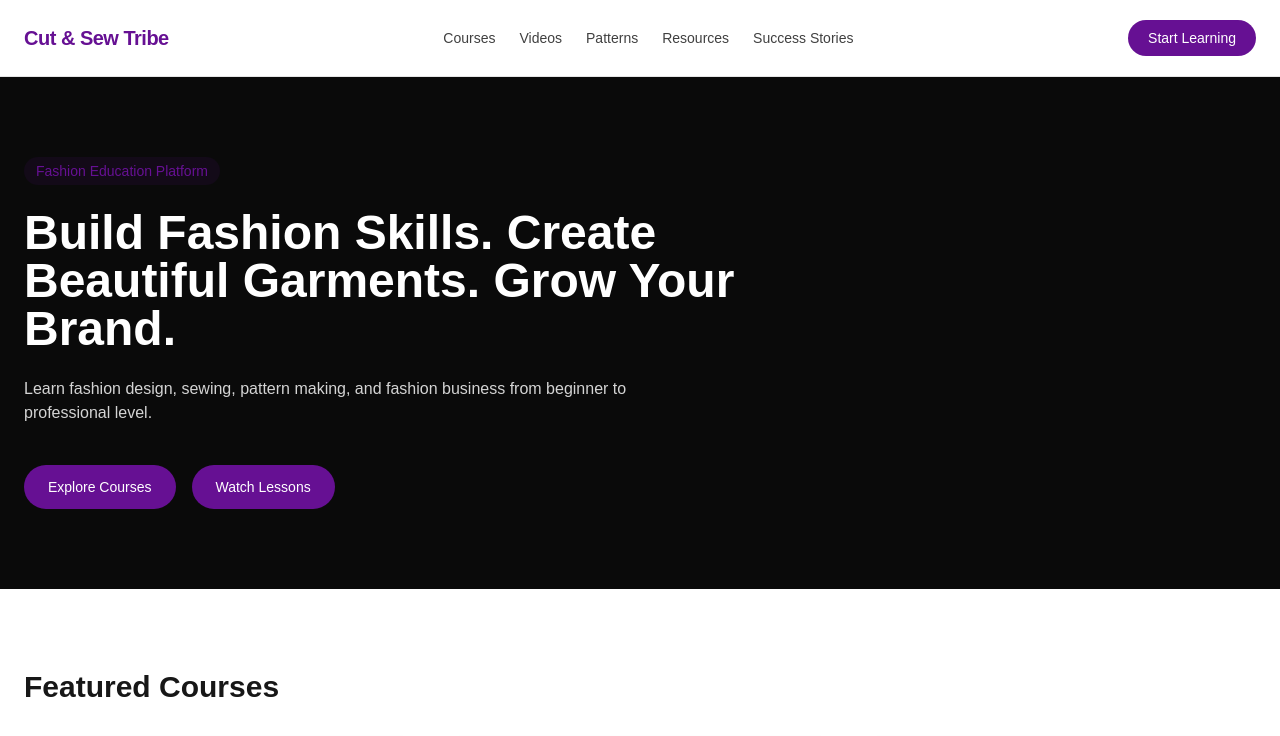
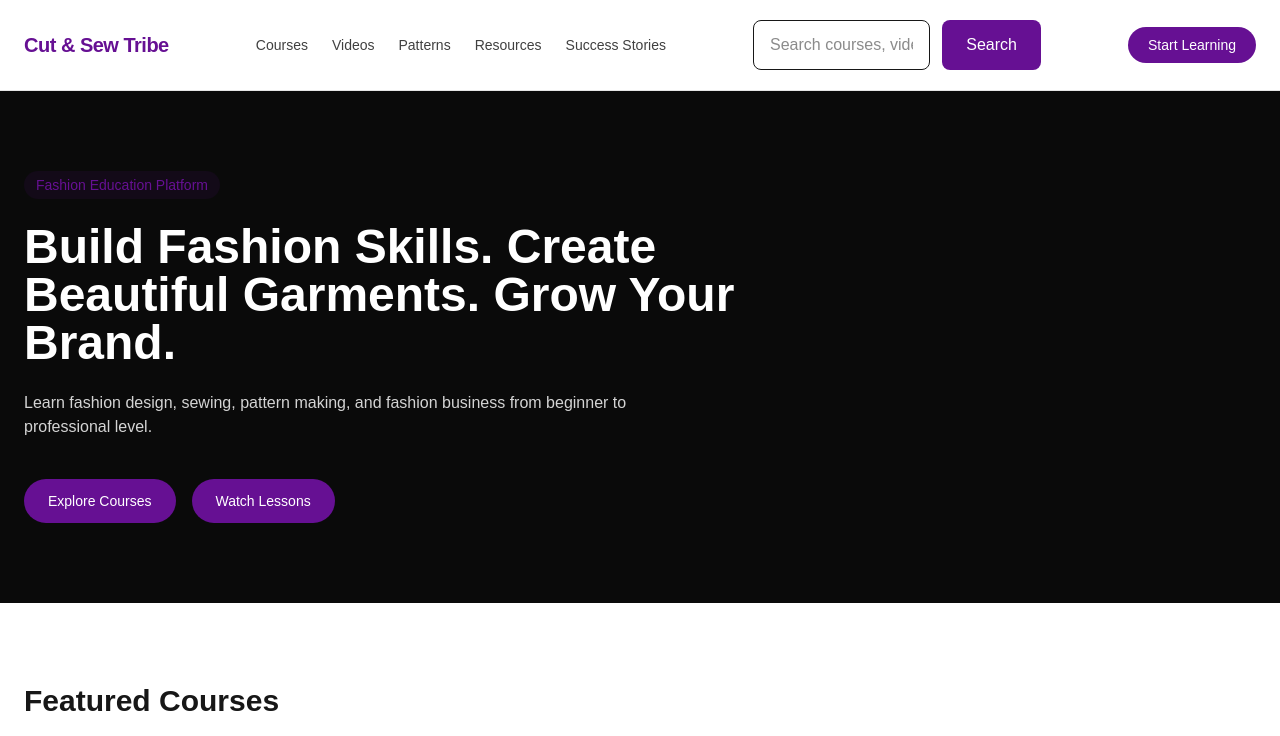
Before and after one commit to CutAndSewTribe/cut-and-sew-tribe, a Next.js app: page / in a window 1280 px wide. Shown: the top 736 px of the page. Built offline with nearby package versions, Linux system fonts and the light colour scheme.

Commit message:
Connect search bar to header

```diff
--- a/src/components/layout/Header.tsx
+++ b/src/components/layout/Header.tsx
@@ -1,4 +1,7 @@
 import Link from "next/link";
+
+import { SearchBar } from "@/components/shared";
+
 
 const navigation = [
   {
@@ -23,21 +26,27 @@ const navigation = [
   },
 ];
 
+
 export default function Header() {
   return (
     <header className="w-full border-b border-neutral-200 bg-white">
-      <div className="mx-auto flex max-w-7xl items-center justify-between px-6 py-5">
+
+      <div className="mx-auto flex max-w-7xl items-center justify-between gap-6 px-6 py-5">
+
 
         <Link
           href="/"
-          className="text-xl font-bold tracking-tight text-[#661093]"
+          className="shrink-0 text-xl font-bold tracking-tight text-[#661093]"
         >
           Cut & Sew Tribe
         </Link>
 
 
+
         <nav className="hidden gap-6 md:flex">
+
           {navigation.map((item) => (
+
             <Link
               key={item.href}
               href={item.href}
@@ -45,18 +54,31 @@ export default function Header() {
             >
               {item.label}
             </Link>
+
           ))}
+
         </nav>
+
+
+
+        <div className="hidden w-72 lg:block">
+
+          <SearchBar />
+
+        </div>
+
 
 
         <Link
           href="/courses"
-          className="rounded-full bg-[#661093] px-5 py-2 text-sm font-medium text-white transition hover:bg-[#7A16AF]"
+          className="shrink-0 rounded-full bg-[#661093] px-5 py-2 text-sm font-medium text-white transition hover:bg-[#7A16AF]"
         >
           Start Learning
         </Link>
 
+
       </div>
+
     </header>
   );
 }
```
